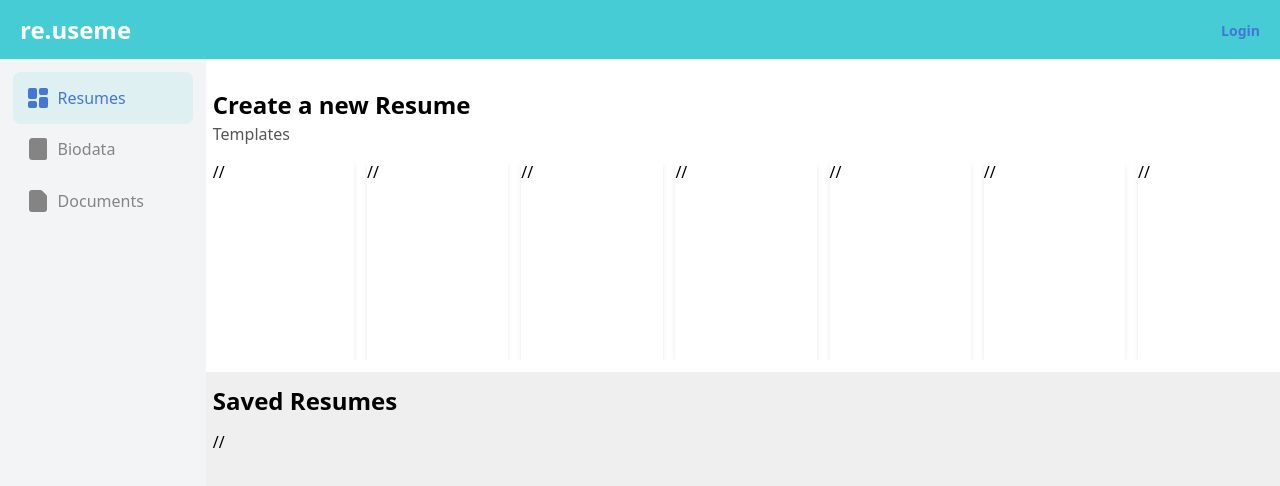
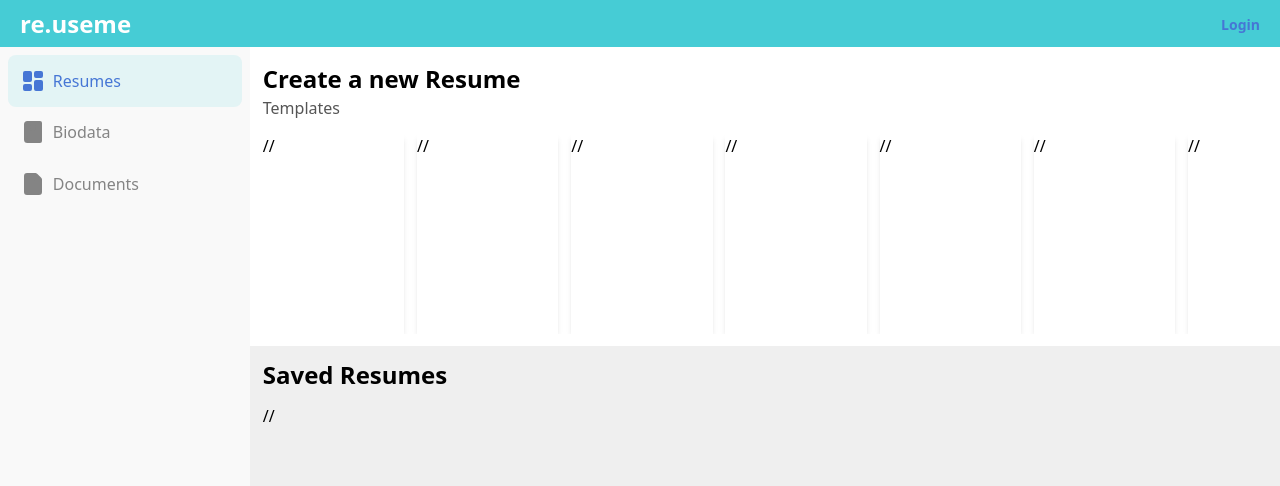
Before and after one commit to nearHaan/re.useme, a SvelteKit app: page / in a window 1280 px wide. Shown: the top 486 px of the page. Built offline with nearby package versions, Linux system fonts and the light colour scheme.

Commit message:
ui update

```diff
--- a/src/app.css
+++ b/src/app.css
@@ -6,6 +6,10 @@
 }
 
 @theme {
+	--spacing-navbar-height: 50px;
+	--spacing-sidebar-width: 250px;
+	--spacing-sidebar-shrink-width: 70px;
+
 	--spacing-xs: 0.5rem;
 	--spacing-sm: 0.8rem;
 	--spacing-md: 1.2rem;
--- a/src/routes/+layout.svelte
+++ b/src/routes/+layout.svelte
@@ -46,7 +46,6 @@
 	<link rel="icon" href={favicon} />
 </svelte:head>
 
-<div class="flex h-screen w-screen flex-col">
 {#if meunOpen}
 	<div
 		class="absolute inset-0 z-40 flex justify-end bg-transparent-black"
@@ -83,8 +82,10 @@
 		</div>
 	</div>
 {/if}
-	<header class="z-10 flex h-16 w-full items-center justify-between bg-primary px-5">
-		<h2 class="text-white">re.useme</h2>
+
+<div class="flex h-screen w-screen flex-col">
+	<header class="z-10 flex h-navbar-height w-full items-center justify-between bg-primary px-5">
+		<a href="/"><h2 class="text-white">re.useme</h2></a>
 		<div class="max-md:hidden">
 			<a href="/login" class="nav-item">Login</a>
 		</div>
@@ -96,8 +97,8 @@
 		{#if page.url.pathname !== '/login'}
 			<div
 				class="{page.url.pathname !== '/bio'
-					? 'w-60'
-					: 'w-fit'} z-20 bg-gray-100 p-sm max-md:hidden"
+					? 'w-sidebar-width'
+					: 'w-sidebar-shrink-width'} z-20 bg-darkBg p-xs max-md:hidden"
 			>
 				{#each menuItems as item}
 					<SidebarBtn
@@ -111,7 +112,13 @@
 				{/each}
 			</div>
 		{/if}
-		<div class="w-full">
+		<div
+			class="absolute inset-0 h-screen w-screen pt-navbar-height {page.url.pathname === '/login'
+				? ''
+				: page.url.pathname === '/bio'
+					? 'pl-sidebar-shrink-width'
+					: 'pl-sidebar-width'}"
+		>
 			{@render children()}
 		</div>
 	</div>
--- a/src/routes/+page.svelte
+++ b/src/routes/+page.svelte
@@ -1,6 +1,6 @@
 <!-- TODO: Fix navbar body layout issue. Currently done on hardcoded padding values -->
-<div class="no-scrollbar absolute inset-0 flex h-full w-screen flex-col pt-19 md:pl-50">
-	<div class="m-0 flex flex-col p-sm">
+<div class="no-scrollbar flex h-full flex-col">
+	<div class="m-0 flex flex-col bg-background p-sm">
 		<h2>Create a new Resume</h2>
 		<p class="text-text3">Templates</p>
 		<div class="no-scrollbar mt-sm flex w-full gap-sm overflow-auto">
--- a/src/routes/bio/+page.svelte
+++ b/src/routes/bio/+page.svelte
@@ -85,7 +85,7 @@
 </script>
 
 <!-- TODO: Fix navbar body layout issue. Currently done on hardcoded padding values -->
-<div class="absolute inset-0 z-0 flex h-screen w-screen bg-darkerBg pt-15 md:pl-19">
+<div class="flex h-full bg-darkerBg">
 	<div class="flex h-full w-100 flex-col gap-sm p-sm max-md:hidden">
 		{#if detailsTemplate.state === 'success'}
 			{#each Object.keys(detailsTemplate.data) as key}
--- a/src/routes/login/+page.svelte
+++ b/src/routes/login/+page.svelte
@@ -1,5 +1,5 @@
 <!-- TODO: Fix hardcoded padding -->
-<div class="absolute inset-0 z-0 flex h-screen w-screen pt-15">
+<div class="flex h-full">
 	<div class="w-full bg-darkerBg max-md:hidden"></div>
 	<div class="flex w-full items-center justify-center">
 		<div class="flex w-80 flex-col">
```
Lines whose indentation alone changed are shown as unchanged.
